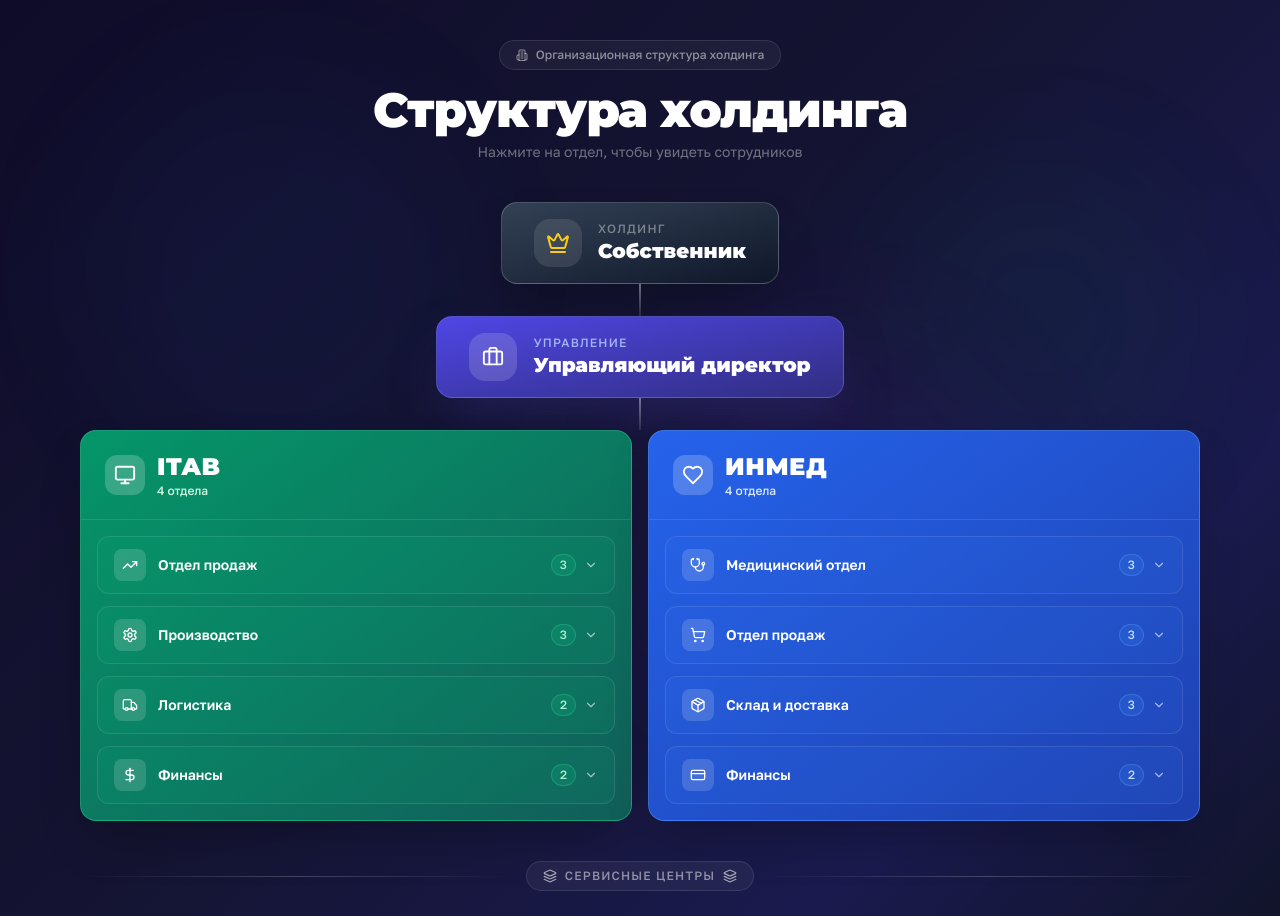
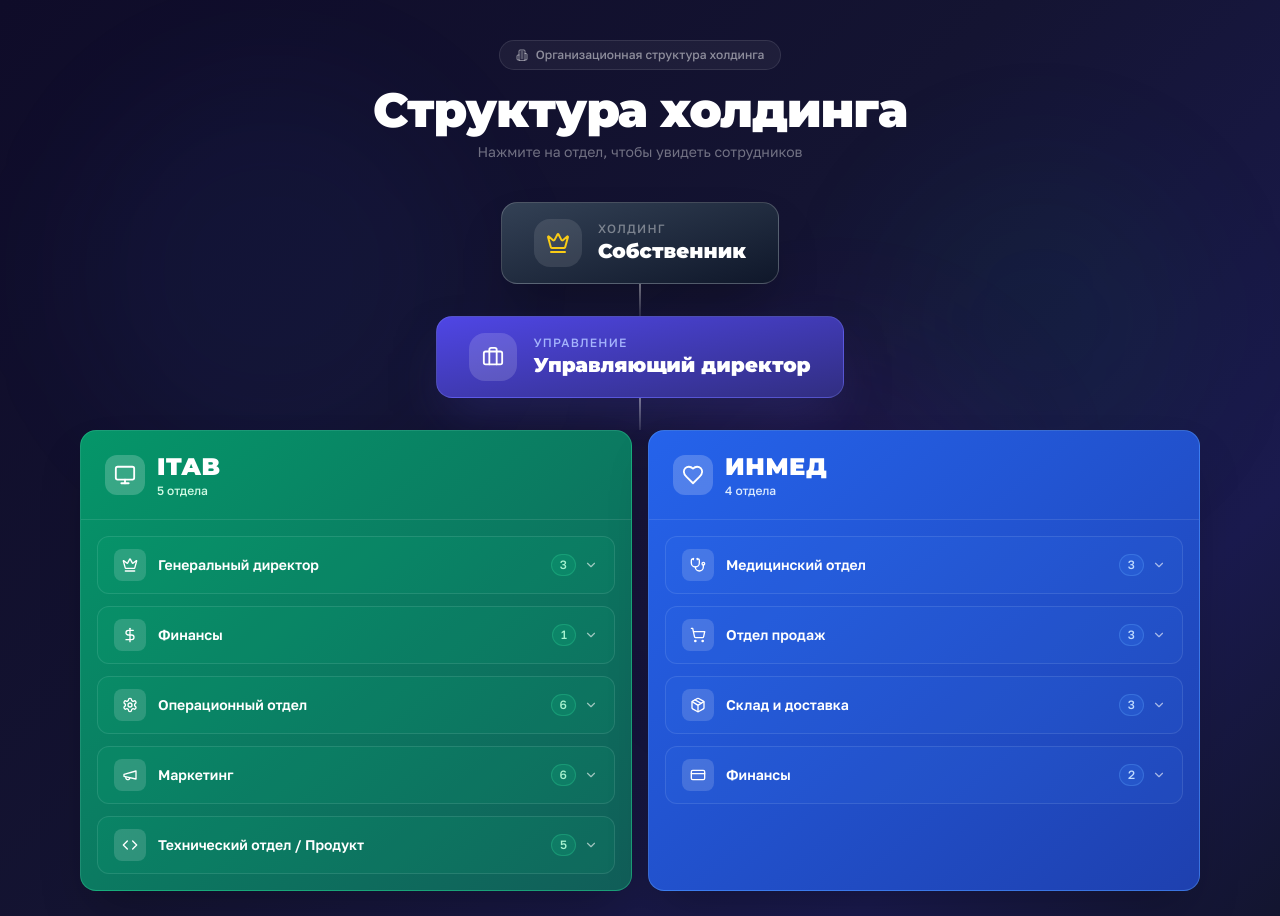
Before and after one commit to pr-poehali-dev/org-structure-optimization, a React (Vite) app: page / in a window 1280 px wide. Shown: the top 916 px of the page. Built offline with nearby package versions, Linux system fonts and the light colour scheme.

Commit message:
Refactor iTab structure from photo

```diff
--- a/src/pages/Index.tsx
+++ b/src/pages/Index.tsx
@@ -18,24 +18,49 @@ const orgData = {
       icon: "Monitor",
       departments: [
         {
-          name: "Отдел продаж",
-          icon: "TrendingUp",
-          employees: ["Руководитель отдела продаж", "Менеджер по продажам", "Менеджер по продажам"],
-        },
-        {
-          name: "Производство",
-          icon: "Settings",
-          employees: ["Начальник производства", "Технолог", "Мастер"],
-        },
-        {
-          name: "Логистика",
-          icon: "Truck",
-          employees: ["Логист", "Кладовщик"],
+          name: "Генеральный директор",
+          icon: "Crown",
+          employees: ["Джессика Савельева — Генеральный директор / управляющий партнёр", "Платонова Елизавета — Бизнес-ассистент", "Мария Павлова — HR Business Partner"],
         },
         {
           name: "Финансы",
           icon: "DollarSign",
-          employees: ["Финансовый директор", "Бухгалтер"],
+          employees: ["Хачатурян Лорина — Финансовый директор"],
+        },
+        {
+          name: "Операционный отдел",
+          icon: "Settings",
+          employees: [
+            "Фролова Олеся — Операционный директор",
+            "Лебедева Ирина — Операционный менеджер",
+            "Александра Нагорная — Менеджер отдела по работе с поставщиками",
+            "Артем Бандуков / Ермолаев Дмитрий — Руководитель склада / старший менеджер склада",
+            "Мария Паулкина — Менеджер ЭМК",
+            "Бухгалтерия — аутсорс",
+          ],
+        },
+        {
+          name: "Маркетинг",
+          icon: "Megaphone",
+          employees: [
+            "Колмогорова Валерия — Директор отдела маркетинга",
+            "Алиса Банова — Опер. директор отдела маркетинга",
+            "Анастасия Кайфеджян — Менеджер клиентского сервиса",
+            "Яровицкая Евгения — Менеджер оффлайн мероприятий",
+            "Гордиенко Диана — Оптовые продажи",
+            "Елизарова Юля — Оптовые продажи",
+          ],
+        },
+        {
+          name: "Технический отдел / Продукт",
+          icon: "Code",
+          employees: [
+            "Лоськов Максим — Технический директор платформы iTAB",
+            "Айнур Минибаев — Директор по продукту",
+            "Афанасьева Ольга — Проджект менеджер",
+            "Максим Лоськов — Разработчик",
+            "Олег Романов — Разработчик",
+          ],
         },
       ],
     },
```
